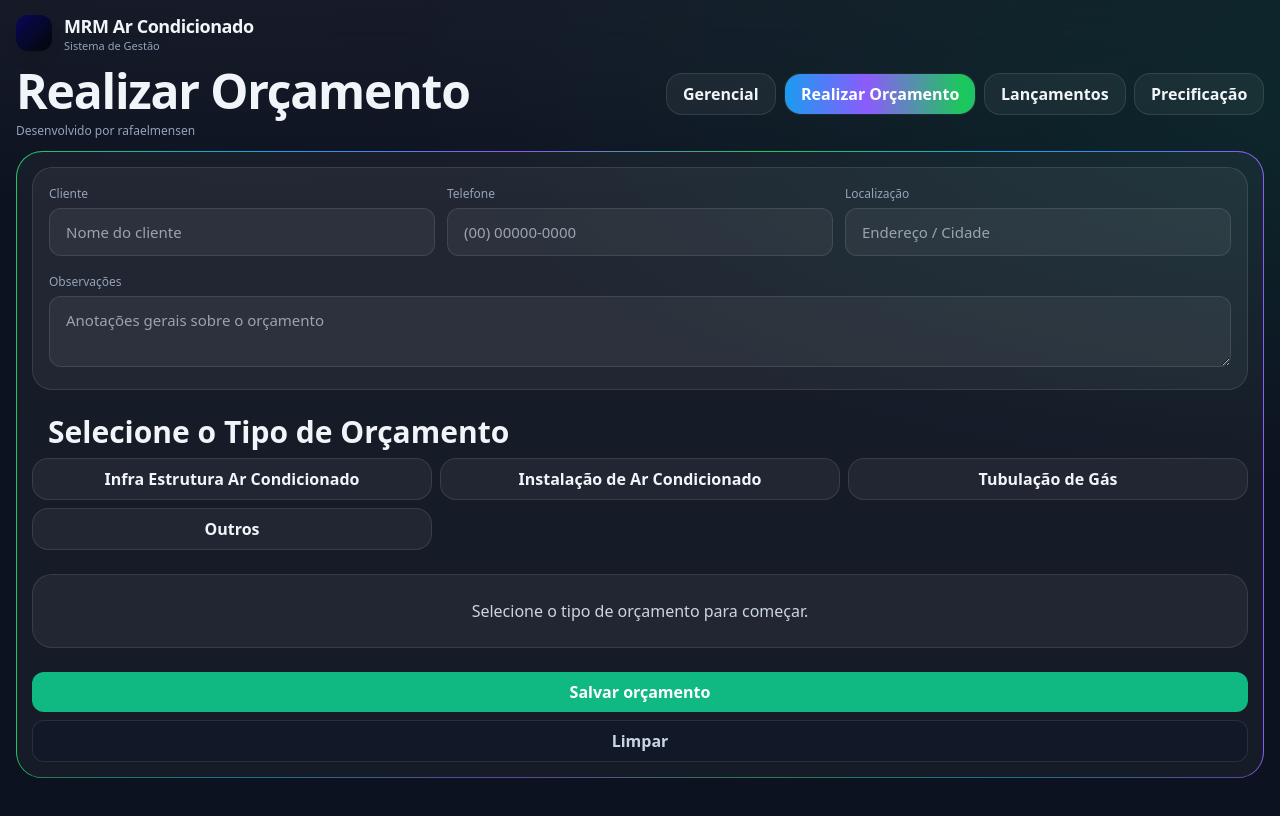
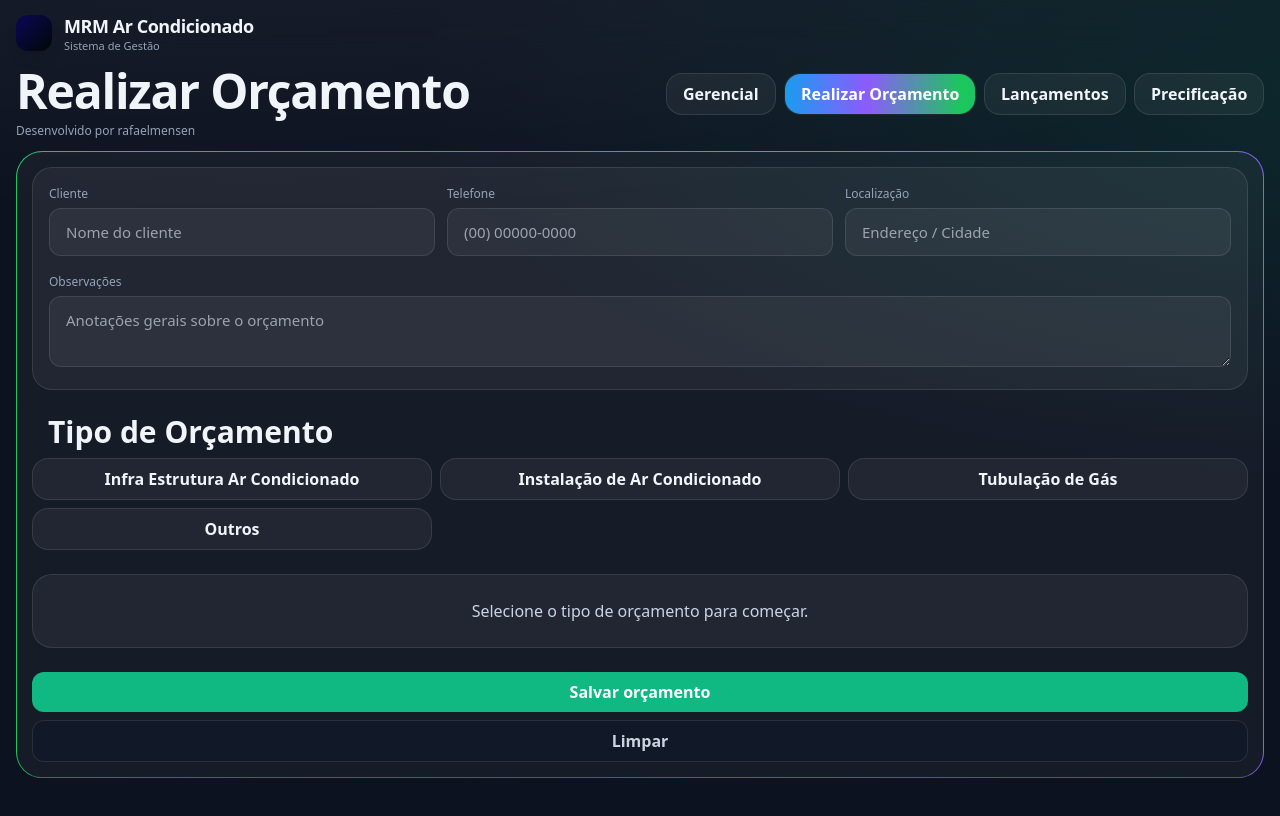
Before and after one commit to rafaelmensen/mrm_ar_condicionado, a React (Vite) app: page / in a window 1280 px wide. Both pictures are taken after a click on the button "Realizar Orçamento". Shown: the top 816 px of the page. Built offline with nearby package versions, Linux system fonts and the light colour scheme.

Commit message:
fix: borda 123123 calc; width/height 100%)

```diff
--- a/src/App.tsx
+++ b/src/App.tsx
@@ -1041,7 +1041,7 @@ const salvar = () => {
 >
 <div className="mb-2 pl-3 sm:pl-4">
       <h3 className="text-2xl sm:text-3xl font-extrabold">
-    Selecione o Tipo de Orçamento
+    Tipo de Orçamento
   </h3>
   <span className="text-xs text-slate-400"></span>
 </div>
```
